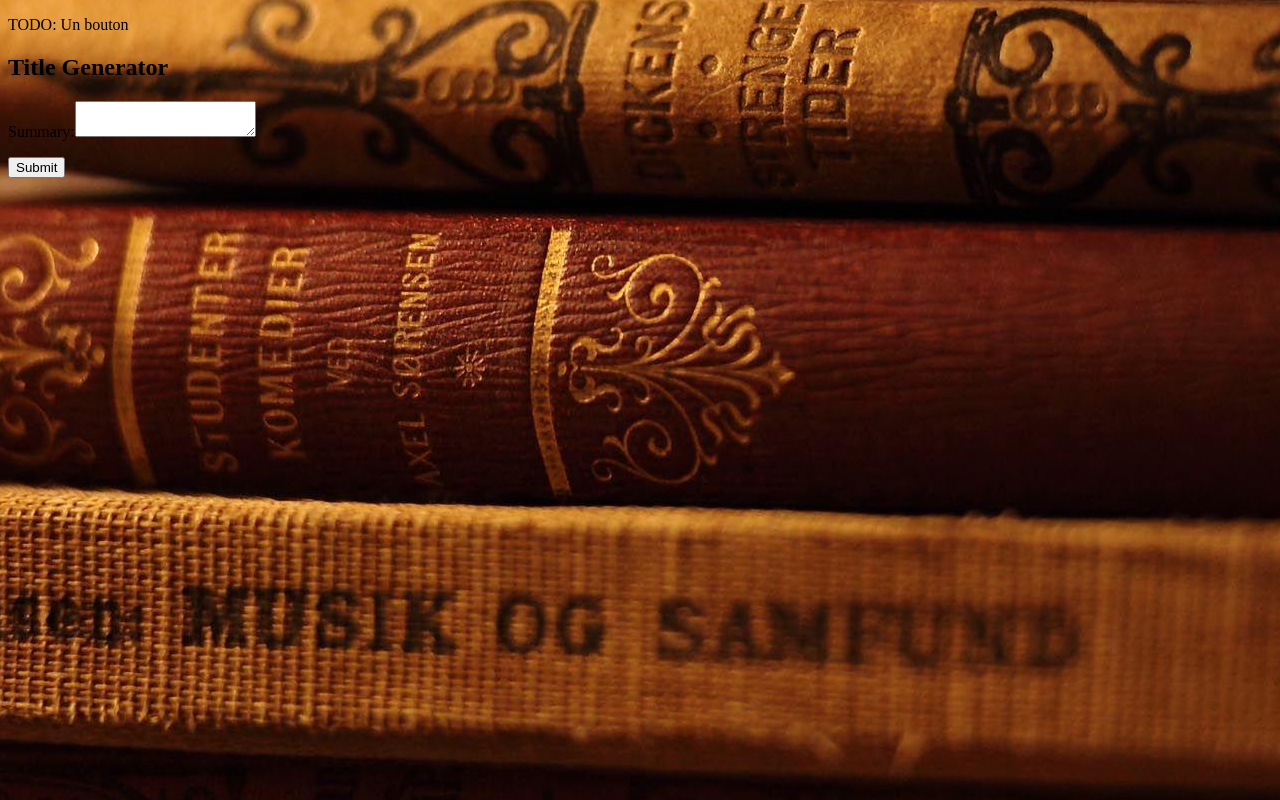
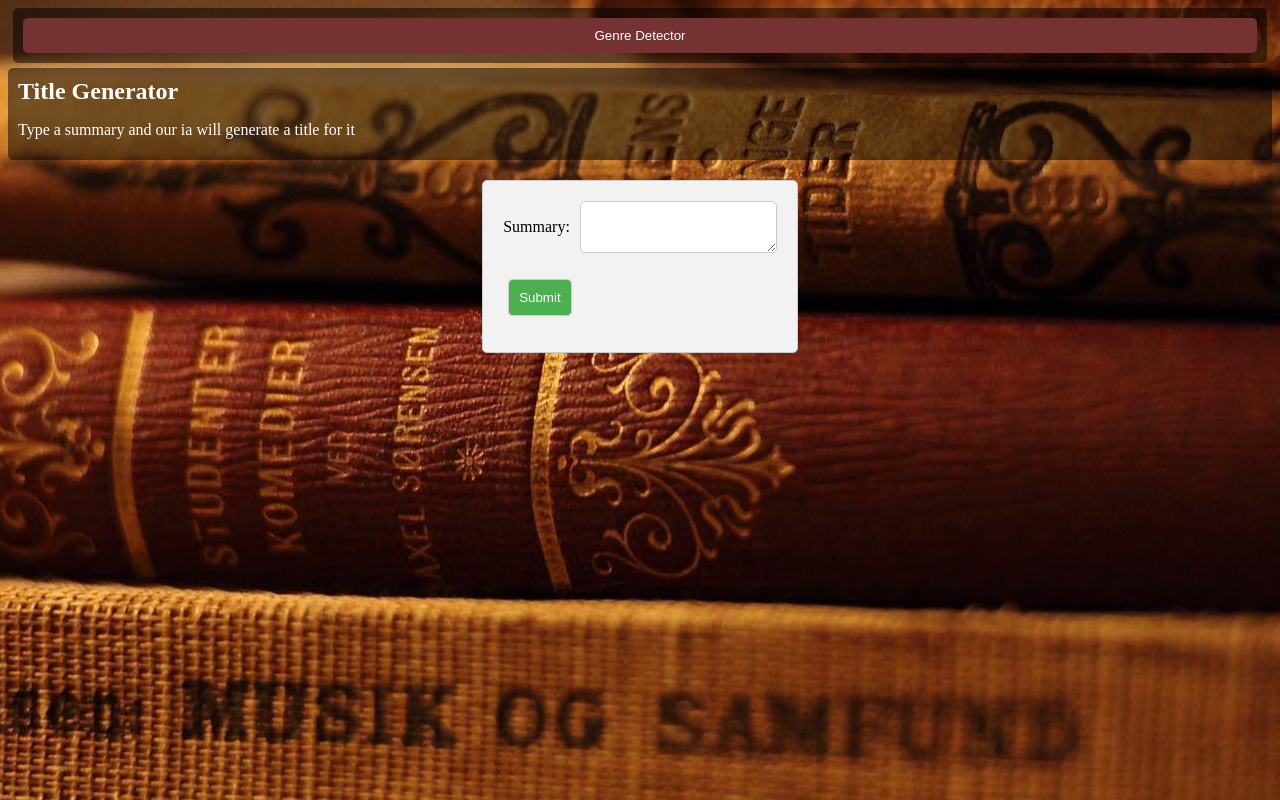
Before and after one commit to Kiefferflo/literary-genre-detector-front, an Angular app: page /title in a window 1280 px wide. Built offline with nearby package versions, Linux system fonts and the light colour scheme.

Commit message:
feature: btns + genereate title

```diff
--- a/src/app/menu/menu.component.css
+++ b/src/app/menu/menu.component.css
@@ -0,0 +1,23 @@
+.btn-container {
+    display: flex;
+    border-radius: 5px;
+    background-color: rgba(0, 0, 0, 0.5);
+    margin: 5px;
+}
+
+.link-btn {
+    margin: 10px;
+    width: auto;
+    background-color: #753232;
+    color: white;
+    cursor: pointer;
+    width: 100%;
+    box-sizing: border-box;
+    padding: 10px;
+    border: 0px solid #ccc;
+    border-radius: 5px;
+}
+
+.link-btn:hover {
+    background-color: #8e3e3e;
+}
--- a/src/app/menu/menu.component.html
+++ b/src/app/menu/menu.component.html
@@ -1 +1,4 @@
-<p>TODO: Un bouton </p>
+<div class="btn-container">
+    <button *ngIf="router.url != '/'" class="link-btn" routerLink="">Genre Detector</button>
+    <button *ngIf="router.url != '/title'" class="link-btn" routerLink="title">Title Generator</button>
+</div>
--- a/src/app/menu/menu.component.ts
+++ b/src/app/menu/menu.component.ts
@@ -1,15 +1,13 @@
 import { Component, OnInit } from '@angular/core';
+import { Router } from '@angular/router';
 
 @Component({
   selector: 'app-menu',
   templateUrl: './menu.component.html',
   styleUrls: ['./menu.component.css']
 })
-export class MenuComponent implements OnInit {
+export class MenuComponent {
 
-  constructor() { }
-
-  ngOnInit(): void {
-  }
+  constructor(public router: Router) { }
 
 }
--- a/src/app/title/title.component.css
+++ b/src/app/title/title.component.css
@@ -0,0 +1,104 @@
+section {
+    display: flex;
+    justify-content: center;
+}
+
+.head {
+    color: white;
+    background-color: rgba(0, 0, 0, 0.5);
+    border-radius: 5px;
+    margin-bottom: 20px;
+    padding: 5px;
+    display: block;
+}
+
+h2 {
+    margin: 5px;
+    opacity: 1;
+}
+
+p {
+    margin-left: 5px;
+    margin-right: 5px;
+    opacity: 1;
+}
+
+.form-container {
+    display: flex;
+    padding: 20px;
+    border: 1px solid #ccc;
+    border-radius: 5px;
+    background-color: #f2f2f2;
+    margin-bottom: 20px;
+}
+
+.form-input {
+    display: grid;
+    grid-template-columns: auto 1fr;
+    align-items: center;
+    margin-bottom: 10px;
+}
+
+.form-input label {
+    margin-right: 10px;
+}
+
+.form-input input,
+.form-input textarea,
+.form-submit {
+    width: 100%;
+    box-sizing: border-box;
+    padding: 10px;
+    border: 1px solid #ccc;
+    border-radius: 5px;
+}
+
+.form-submit {
+    margin-top: 10px;
+    width: auto;
+    background-color: #4CAF50;
+    color: white;
+    cursor: pointer;
+}
+
+.form-submit:hover {
+    background-color: #3e8e41;
+}
+
+.response-container {
+    display: flex;
+    padding: 20px;
+    border: 1px solid #ccc;
+    border-radius: 5px;
+    background-color: #f2f2f2;
+    margin-bottom: 20px;
+}
+
+.my-img-container {
+    position: relative;
+    padding-top: 50%;
+}
+.my-img-container:before {
+    content: " ";
+    position: absolute;
+    top: 50%;
+    left: 50%;
+    width: 80px;
+    height: 80px;
+    border: 2px solid red;
+    border-color: transparent red transparent red;
+    border-radius: 50%;
+    animation: loader 1s linear infinite;
+}
+@keyframes loader {
+    0% {
+    transform: translate(-50%,-50%) rotate(0deg);
+    }
+    100% {
+    transform: translate(-50%,-50%) rotate(360deg);
+    }
+}
+
+.filler {
+    width: 100px;
+}
--- a/src/app/title/title.component.html
+++ b/src/app/title/title.component.html
@@ -1,7 +1,7 @@
 <div class="main">
     <div class="head">
         <h2>Title Generator</h2>
-        <p></p>
+        <p>Type a summary and our ia will generate a title for it</p>
     </div>
     <section class="main">
         <div class="form-container">
--- a/src/app/title/title.component.ts
+++ b/src/app/title/title.component.ts
@@ -15,7 +15,7 @@ export class TitleComponent {
 
   data: string = "";
 
-  endpoint = "https://literary-genre-detector-api-t32mvyrpiq-od.a.run.app/api/predict/title/summary?summary="
+  endpoint = "https://literary-genre-detector-api-t32mvyrpiq-od.a.run.app/api/generate/title/summary?summary="
 
   constructor(private fb:FormBuilder, private http: HttpClient) {
     this.apiForm = this.fb.group({
```
